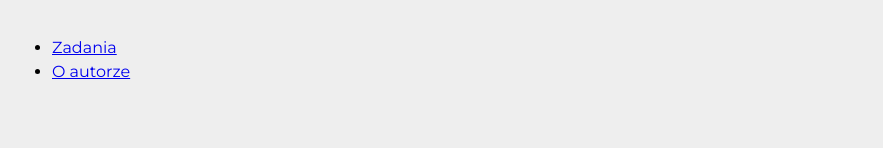
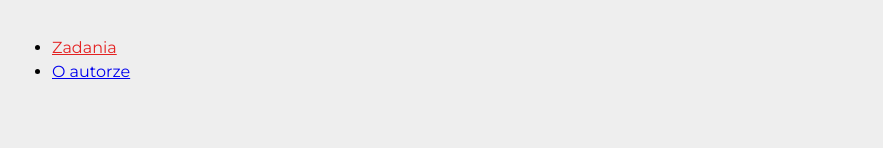
Before and after one commit to mg-wiewiora/to-do-list-react, a React (Create React App) app: page /#/zadania in a window 1280 px wide. Shown: the top 148 px of the page, without its empty margins (198-1081 px from the left). Built offline with nearby package versions, Linux system fonts and the light colour scheme.

Commit message:
StyledNavLink defined

```diff
--- a/src/App.js
+++ b/src/App.js
@@ -1,11 +1,10 @@
 import {
   HashRouter,
-  NavLink,
   Switch,
   Route,
   Redirect,
 } from "react-router-dom/cjs/react-router-dom.min";
-
+import { StyledNavLink } from "./styled";
 import TasksPage from "./features/tasks/TasksPage";
 import TaskPage from "./features/tasks/TaskPage";
 import AuthorPage from "./features/author/AuthorPage";
@@ -15,10 +14,10 @@
     <nav>
       <ul>
         <li>
-          <NavLink to="/zadania">Zadania</NavLink>
+          <StyledNavLink to="/zadania">Zadania</StyledNavLink>
         </li>
         <li>
-          <NavLink to="/autor">O autorze</NavLink>
+          <StyledNavLink to="/autor">O autorze</StyledNavLink>
         </li>
       </ul>
     </nav>
--- /dev/null
+++ b/src/styled.js
@@ -0,0 +1,8 @@
+import styled from "styled-components";
+import { NavLink } from "react-router-dom";
+
+export const StyledNavLink = styled(NavLink)`
+  &.active {
+    color: ${({ theme }) => theme.color.red};
+  }
+`;
```
